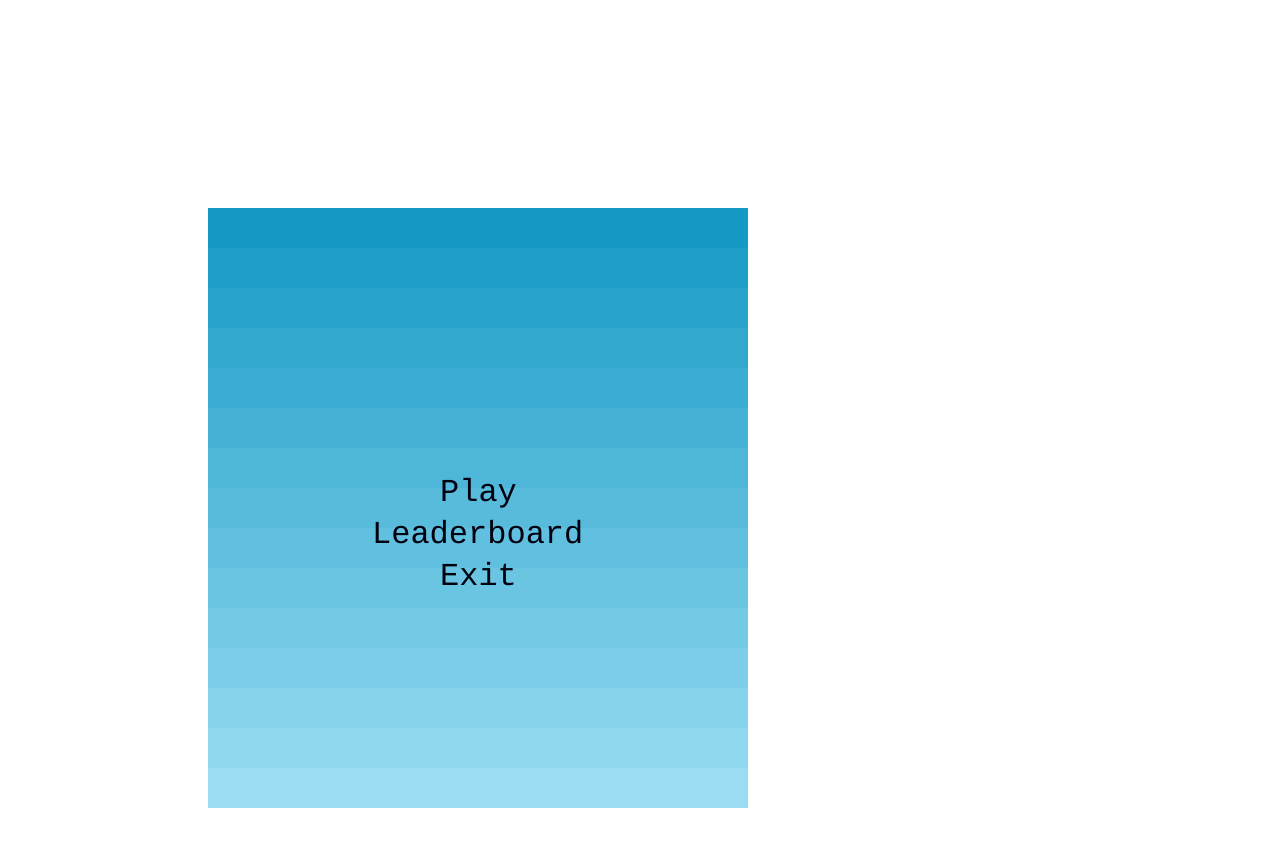
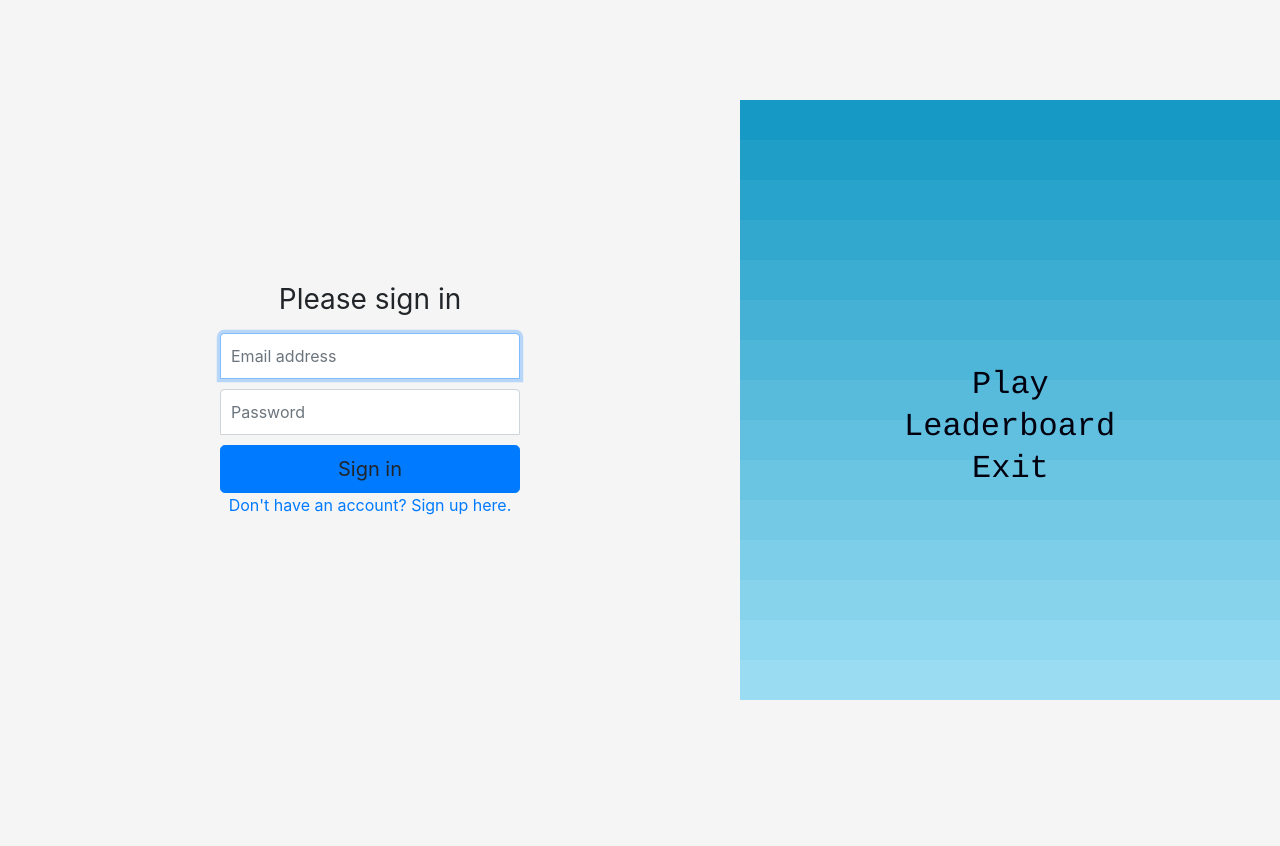
Before and after one commit to ferend/phaser3-flappy-bird-clone, a website built with webpack: page index.html in a window 1280 px wide. After the commit the page ends 800 px from the top, so only its background shows below. Built offline with nearby package versions, Linux system fonts and the light colour scheme; animation ran at ten frames a second.

Commit message:
add primitive sign up and login pages with connection routes

```diff
--- /dev/null
+++ b/assets/css/main.css
@@ -0,0 +1,42 @@
+html,
+body {
+    height: 100%;
+}
+body {
+    display: -ms-flexbox;
+    display: -webkit-box;
+    display: flex;
+    -ms-flex-align: center;
+    -ms-flex-pack: center;
+    -webkit-box-align: center;
+    align-items: center;
+    -webkit-box-pack: center;
+    justify-content: center;
+    padding-top: 40px;
+    padding-bottom: 40px;
+    background-color: #f5f5f5;
+}
+.form-signin {
+    width: 100%;
+    max-width: 330px;
+    padding: 15px;
+    margin: 0 auto;
+}
+.form-signin .checkbox {
+    font-weight: 400;
+}
+.form-signin .form-control {
+    position: relative;
+    box-sizing: border-box;
+    height: auto;
+    padding: 10px;
+    font-size: 16px;
+}
+.form-signin .form-control:focus {
+    z-index: 2;
+}
+.form-signin input {
+    margin-bottom: 10px;
+    border-bottom-right-radius: 0;
+    border-bottom-left-radius: 0;
+}
--- a/index.html
+++ b/index.html
@@ -1,13 +1,42 @@
-<!DOCTYPE html>
-<html>
-  <head>
-    <meta charset="utf-8">
-    <style>
-      body {
-        padding: 200px;
+<!doctype html>
+<html lang="en">
+<head>
+  <meta charset="utf-8">
+  <meta name="viewport" content="width=device-width, initial-scale=1, shrink-to-fit=no">
+  <title>Login Page</title>
+  <link rel="stylesheet" href="https://stackpath.bootstrapcdn.com/bootstrap/4.3.1/css/bootstrap.min.css" integrity="sha384-ggOyR0iXCbMQv3Xipma34MD+dH/1fQ784/j6cY/iJTQUOhcWr7x9JvoRxT2MZw1T" crossorigin="anonymous">
+  <link href="assets/css/main.css" rel="stylesheet">
+  <script src="https://ajax.googleapis.com/ajax/libs/jquery/3.3.1/jquery.min.js"></script>
+</head>
+<body class="text-center">
+<form class="form-signin">
+  <h1 class="h3 mb-3 font-weight-normal">Please sign in</h1>
+  <label for="email" class="sr-only">Email address</label>
+  <input type="email" id="email" class="form-control" placeholder="Email address" required autofocus>
+  <label for="password" class="sr-only">Password</label>
+  <input type="password" id="password" class="form-control" placeholder="Password" required>
+  <a class="btn btn-lg btn-primary btn-block" onClick="signIn()">Sign in</a>
+  <a href="/signup.html">Don't have an account? Sign up here.</a>
+</form>
+<script>
+  function signIn() {
+    var data = {
+      email: document.forms[0].elements[0].value,
+      password: document.forms[0].elements[1].value
+    };
+    $.ajax({
+      type: 'POST',
+      url: '/login',
+      data,
+      success: function (data) {
+        window.location.replace('/game.html');
+      },
+      error: function (xhr) {
+        window.alert(JSON.stringify(xhr));
+        window.location.replace('/index.html');
       }
-    </style>
-  </head>
-  <body>
-  </body>
+    });
+  }
+</script>
+</body>
 </html>
--- a/routes/secure.js
+++ b/routes/secure.js
@@ -1,16 +1,20 @@
 const express = require('express');
 const asyncMiddleware = require('../middleware/asyncMiddleware');
 const UserModel = require('../models/userModel');
+
 const router = express.Router();
+
 router.post('/submit-score', asyncMiddleware(async (req, res, next) => {
     const { email, score } = req.body;
     await UserModel.updateOne({ email }, { highScore: score });
     res.status(200).json({ status: 'ok' });
 }));
+
 router.get('/scores', asyncMiddleware(async (req, res, next) => {
     const users = await UserModel.find({}, 'name highScore -_id').sort({ highScore: -1}).limit(10);
     res.status(200).json(users);
 }));
+
 module.exports = router;
 
 
```
Also changed, not shown: app.js (+24 -11 lines), public/signup.html (added, +47 -0 lines), routes/main.js (+19 -3 lines).
